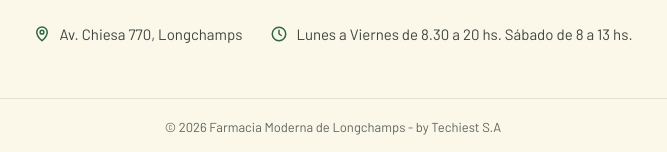
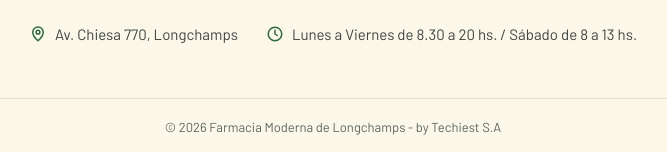
Before and after one commit to dcrognale/farmacia-moderna-long, a plain HTML site: page index.html in a window 1280 px wide. Shown: the part 645-797 px from the top of the page, 307-974 px from the left. Drawn offline with nearby package versions, Linux system fonts and the light colour scheme.

Commit message:
Combine operating hours into a single line

```diff
--- a/index.html
+++ b/index.html
@@ -49,8 +49,7 @@
         </span>
         <span>
           <svg aria-hidden="true" width="18" height="18" viewBox="0 0 24 24" fill="none" stroke="#2E6844" stroke-width="2" stroke-linecap="round" stroke-linejoin="round"><circle cx="12" cy="12" r="9"/><path d="M12 7v5l3 2"/></svg>
-          Lunes a Viernes de 8.30 a 20 hs.
-          Sábado de 8 a 13 hs.
+          Lunes a Viernes de 8.30 a 20 hs. / Sábado de 8 a 13 hs.
         </span>
       </div>
     </div>
```
